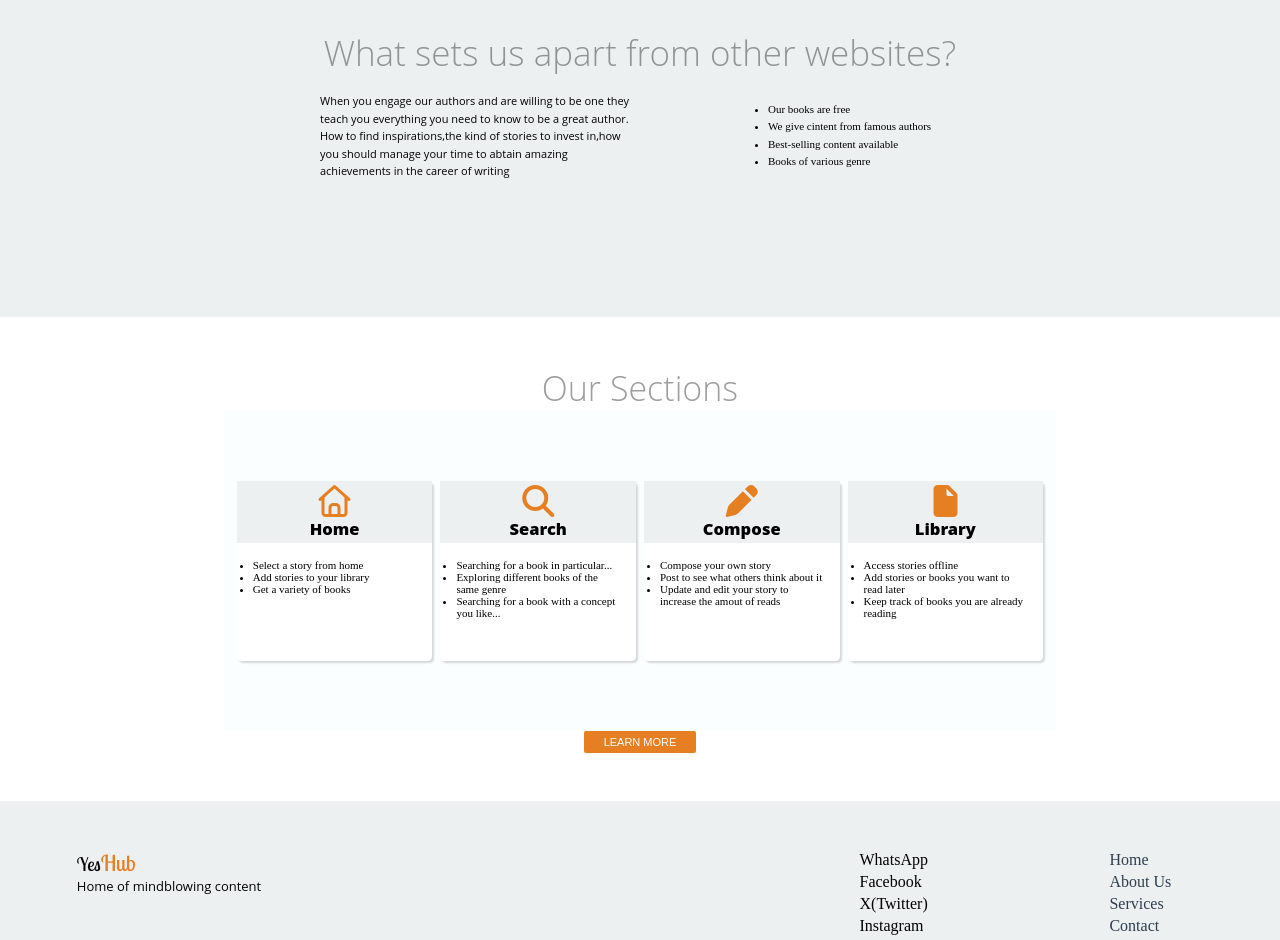
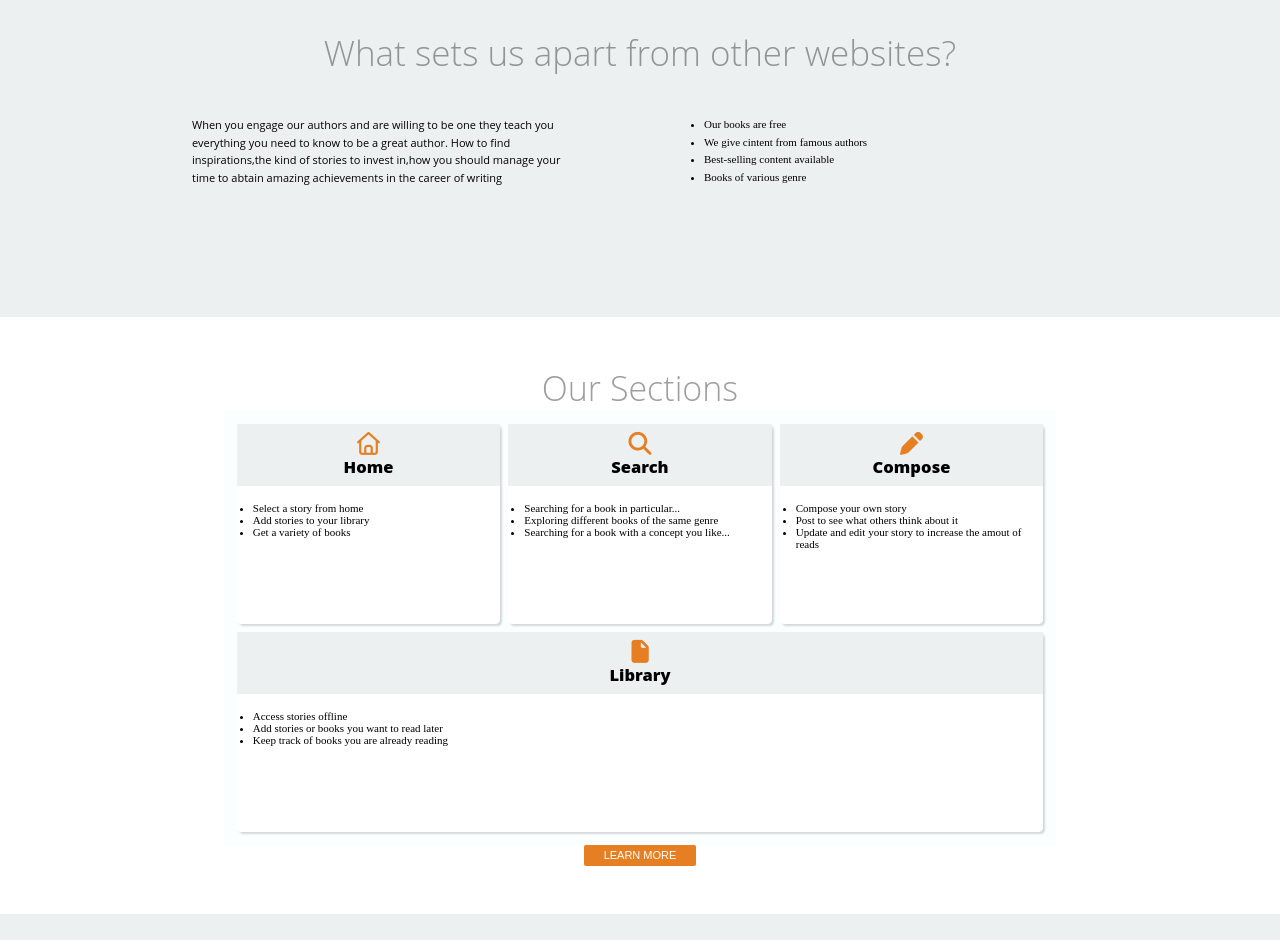
Before and after one commit to Syresse/MINIBOOKWEBSITE, a plain HTML site: page about.html in a window 1280 px wide. Shown: the part 1580-2520 px from the top of the page. Drawn offline with Linux system fonts and the light colour scheme.

Commit message:
adjusting mobile responsiveness for pages of website

```diff
--- a/about.css
+++ b/about.css
@@ -92,11 +92,10 @@
     }
 }
 #flexable{
-    padding-top: 1rem;
+    padding-top: 2.5rem;
     display: flex;
     justify-content: center;
     align-items: center;
-    padding-left: 8rem;
     width: 70%;
     margin: auto;
     line-height: 17.5px;
@@ -145,7 +144,7 @@
 #about_lcard{
     width: 65%;
     margin: auto;
-    min-height: 40vh;
+    min-height: 35vh;
     background-color: #fafeff;
     display: flex;
     justify-content: center;
@@ -153,23 +152,22 @@
     gap: 8px;
     padding: 0.8rem;
 
+
 }
 .l_card{
     width: 68%;
     margin: auto;
     box-shadow: 2px 2px 2px rgba(0, 0, 0, 0.153);
-    height: 180px;
+    height: 200px;
     gap: 10px;
     border-radius: 4.5px;
     background-color: white;
     font-size: 11px;
-    span{
-        font-size: 18px;
-        font-weight: 600;
-    }
+    flex: 1 1 15rem;
 }
+
 .l_card i{
-    font-size: 32px;
+    font-size: 23px;
 }
 .l_card p{
     font-size: 13px;
@@ -188,3 +186,13 @@
 .list{
     padding: 1rem;
 }
+@media (min-width:851px) {
+    #last_lcard{
+        flex-wrap: wrap;
+    }
+    #about_lcard{
+        flex-wrap: wrap;
+        min-height: 45vh;
+    }
+
+}
```
Also changed, not shown: form.css (+14 -0 lines).
